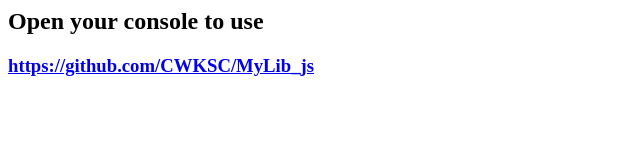
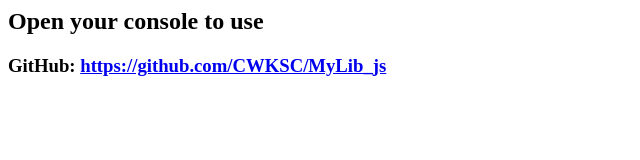
Before and after one commit to CWKSC/my-library-javascript, a plain HTML site: page index.html in a window 1280 px wide. Shown: the whole page, without its empty margins (0-640 px from the left). Drawn offline with Linux system fonts and the light colour scheme.

Commit message:
Update index.html

```diff
--- a/index.html
+++ b/index.html
@@ -3,4 +3,4 @@
         src="./MyLib_js.js"
         async> </script>
 <h2>Open your console to use</h2>
-<h3><a href="https://github.com/CWKSC/MyLib_js">https://github.com/CWKSC/MyLib_js</a></h3>
+<h3>GitHub: <a href="https://github.com/CWKSC/MyLib_js">https://github.com/CWKSC/MyLib_js</a></h3>
```
